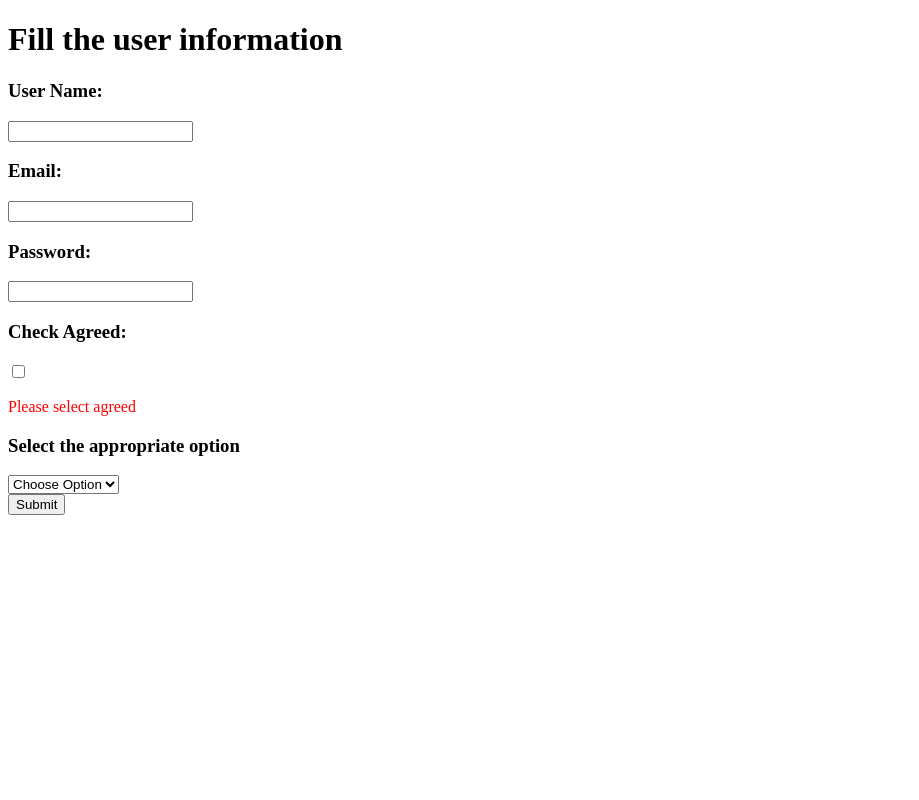
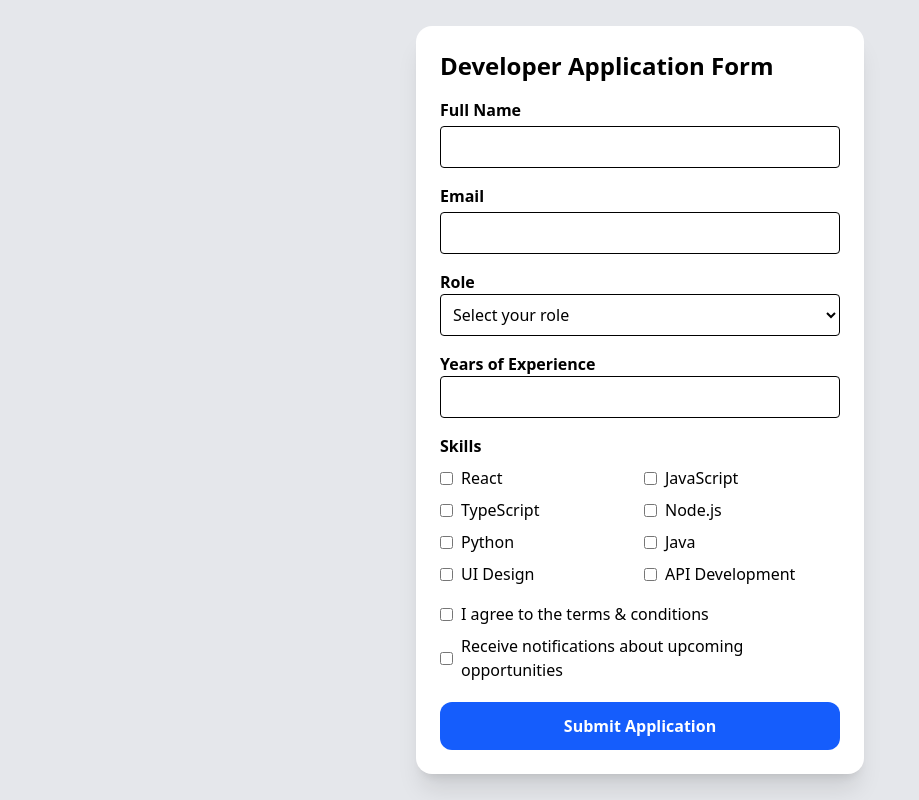
Before and after one commit to AbdifatahDeeq/React-course, a React (Vite) app: page / in a window 1280 px wide. Shown: the whole page, without its empty margins (0-919 px from the left). Built offline with nearby package versions, Linux system fonts and the light colour scheme.

Commit message:
Assigment 23

```diff
--- /dev/null
+++ b/src/ApplicationForm.jsx
@@ -0,0 +1,161 @@
+import React, { useState } from "react";
+
+export default function ApplicationForm() {
+  const [input, setInput] = useState({
+    fullname: "",
+    email: "",
+    role: "",
+    yrsExperience: "",
+    skills: [],
+    termsAgreement: false,
+    notification: false,
+  });
+
+  // ⭐ ONE FUNCTION TO HANDLE EVERYTHING
+  const handleInput = (e) => {
+    const { name, value, type, checked } = e.target;
+
+    // Handle multiple skills (checkbox group)
+    if (name === "skills") {
+      setInput((prev) => {
+        if (checked) {
+          return { ...prev, skills: [...prev.skills, value] };
+        } else {
+          return {
+            ...prev,
+            skills: prev.skills.filter((skill) => skill !== value),
+          };
+        }
+      });
+      return;
+    }
+
+    // Handle normal inputs (text, number, select, single checkbox)
+    setInput((prev) => ({
+      ...prev,
+      [name]: type === "checkbox" ? checked : value,
+    }));
+  };
+
+  const handleSubmit = () => {
+    console.log("Form Submitted:", input);
+  };
+
+  return (
+    <div className="min-h-screen bg-gray-200 flex items-center justify-center">
+      <div className="bg-white shadow-xl rounded-2xl p-6 w-full max-w-md">
+        <h1 className="text-2xl font-bold mb-4">Developer Application Form</h1>
+
+        {/* FULL NAME */}
+        <label className="font-semibold">Full Name</label>
+        <input
+          type="text"
+          name="fullname"
+          className="border p-2 w-full rounded mt-1"
+          onChange={handleInput}
+          value={input.fullname}
+        />
+
+        {/* EMAIL */}
+        <label className="font-semibold mt-4 block">Email</label>
+        <input
+          type="email"
+          name="email"
+          className="border p-2 w-full rounded mt-1"
+          onChange={handleInput}
+          value={input.email}
+        />
+
+        {/* ROLE */}
+        <label className="font-semibold mt-4 block">Role</label>
+        <select
+          name="role"
+          className="border p-2 w-full rounded"
+          onChange={handleInput}
+          value={input.role}
+        >
+          <option value="">Select your role</option>
+          <option value="Frontend Developer">Frontend Developer</option>
+          <option value="Backend Developer">Backend Developer</option>
+          <option value="Fullstack Developer">Fullstack Developer</option>
+          <option value="UI/UX">UI/UX Designer</option>
+          <option value="Product Manager">Product Manager</option>
+        </select>
+
+        {/* YEARS OF EXPERIENCE */}
+        <label className="font-semibold mt-4 block">Years of Experience</label>
+        <input
+          type="number"
+          name="yrsExperience"
+          className="border p-2 w-full rounded"
+          onChange={handleInput}
+          value={
+            input.yrsExperience === "" || input.yrsExperience <= 0 ? (
+              <p className="text-red-500 text-sm mt-1">
+                The year of experience should be more than 0
+              </p>
+            ) : (
+              input.yrsExperience
+            )
+          }
+        />
+
+        {/* SKILLS */}
+        <label className="font-semibold mt-4 block">Skills</label>
+        <div className="grid grid-cols-2 gap-2 mt-2">
+          {[
+            "React",
+            "JavaScript",
+            "TypeScript",
+            "Node.js",
+            "Python",
+            "Java",
+            "UI Design",
+            "API Development",
+          ].map((skill) => (
+            <label key={skill} className="flex items-center space-x-2">
+              <input
+                type="checkbox"
+                name="skills"
+                value={skill}
+                onChange={handleInput}
+                checked={input.skills.includes(skill)}
+              />
+              <span>{skill}</span>
+            </label>
+          ))}
+        </div>
+
+        {/* TERMS AGREEMENT */}
+        <label className="flex items-center mt-4 space-x-2">
+          <input
+            type="checkbox"
+            name="termsAgreement"
+            onChange={handleInput}
+            checked={input.termsAgreement}
+          />
+          <span>I agree to the terms & conditions</span>
+        </label>
+
+        {/* NOTIFICATION */}
+        <label className="flex items-center mt-2 space-x-2">
+          <input
+            type="checkbox"
+            name="notification"
+            onChange={handleInput}
+            checked={input.notification}
+          />
+          <span>Receive notifications about upcoming opportunities</span>
+        </label>
+
+        {/* SUBMIT BUTTON */}
+        <button
+          className="bg-blue-600 hover:bg-blue-500 w-full text-white py-3 mt-5 rounded-xl font-semibold"
+          onClick={handleSubmit}
+        >
+          Submit Application
+        </button>
+      </div>
+    </div>
+  );
+}
--- a/src/FormData.jsx
+++ b/src/FormData.jsx
@@ -1,6 +1,6 @@
 import React, { useState } from "react";
 
-function FormData() {
+function UserForm() {
   const [checked, setChecked] = useState(false);
   const [option, setOption] = useState("");
 
@@ -20,60 +20,100 @@ function FormData() {
     setUserData((prev) => ({ ...prev, [name]: value }));
   };
 
-  const handleChecked = (event) => {
-    setChecked(event.target.checked);
-  };
+  return (
+    <div className="flex justify-center items-center min-h-screen bg-gray-100 px-4">
+      <form
+        onSubmit={handleSubmit}
+        className="w-full max-w-md bg-white shadow-xl rounded-xl p-6 space-y-6"
+      >
+        <h1 className="text-2xl font-bold text-center text-gray-800 mb-4">
+          Fill the User Information
+        </h1>
 
-  return (
+        {/* Username */}
         <div>
-      <form onSubmit={handleSubmit}>
-        <h1>Fill the user information</h1>
-
-        <h3>User Name:</h3>
+          <label className="block font-medium text-gray-700 mb-1">
+            User Name
+          </label>
           <input
             type="text"
             name="username"
             value={userData.username}
             onChange={handleChange}
+            className="w-full p-2 border rounded-lg focus:outline-none focus:ring-2 focus:ring-blue-500"
           />
+        </div>
 
-        <h3>Email:</h3>
+        {/* Email */}
+        <div>
+          <label className="block font-medium text-gray-700 mb-1">Email</label>
           <input
             type="email"
             name="email"
             value={userData.email}
             onChange={handleChange}
+            className="w-full p-2 border rounded-lg focus:outline-none focus:ring-2 focus:ring-blue-500"
           />
+        </div>
 
-        <h3>Password:</h3>
+        {/* Password */}
+        <div>
+          <label className="block font-medium text-gray-700 mb-1">
+            Password
+          </label>
           <input
             type="password"
             name="password"
             value={userData.password}
             onChange={handleChange}
+            className="w-full p-2 border rounded-lg focus:outline-none focus:ring-2 focus:ring-blue-500"
           />
+        </div>
 
-        <h3>Check Agreed:</h3>
-        <input type="checkbox" checked={checked} onChange={handleChecked} />
+        {/* Checkbox */}
+        <div className="flex items-center gap-2">
+          <input
+            type="checkbox"
+            checked={checked}
+            onChange={(e) => setChecked(e.target.checked)}
+            className="h-4 w-4 text-blue-500"
+          />
+          <label className="text-gray-700 font-medium">Agree to terms</label>
+        </div>
 
-        {!checked && <p style={{ color: "red" }}>Please select agreed</p>}
+        {!checked && (
+          <p className="text-red-500 text-sm">Please select agreed</p>
+        )}
 
-        <h3>Select the appropriate option</h3>
+        {/* Select Option */}
+        <div>
+          <label className="block font-medium text-gray-700 mb-1">
+            Select an Option
+          </label>
           <select
             name="option"
             value={option}
             onChange={(e) => setOption(e.target.value)}
+            className="w-full p-2 border rounded-lg bg-white focus:outline-none focus:ring-2 focus:ring-blue-500"
           >
             <option value="">Choose Option</option>
             <option value="option1">Option 1</option>
             <option value="option2">Option 2</option>
+            <option value="option3">Option 3</option>
+            <option value="option4">Option 4</option>
           </select>
+        </div>
 
-        <br />
-        <button type="submit">Submit</button>
+        {/* Submit Button */}
+        <button
+          type="submit"
+          className="w-full bg-blue-600 text-white py-2 rounded-lg hover:bg-blue-700 transition font-medium"
+        >
+          Submit
+        </button>
       </form>
     </div>
   );
 }
 
-export default FormData;
+export default UserForm;
--- a/src/main.jsx
+++ b/src/main.jsx
@@ -1,10 +1,10 @@
 import React from "react";
 import ReactDOM from "react-dom/client";
-// import "./index.css"; // <-- important!
-import FormData from "./FormData";
+import "./index.css"; // <-- important!
+import ApplicationForm from "./ApplicationForm";
 
 ReactDOM.createRoot(document.getElementById("root")).render(
   <React.StrictMode>
-    <FormData />
+    <ApplicationForm />
   </React.StrictMode>
 );
--- /dev/null
+++ b/src/userForm.jsx
@@ -0,0 +1,48 @@
+import React, { useState } from "react";
+
+export default function UserForm() {
+  const [formData, setFormData] = useState({
+    userName: "",
+    email: "",
+    experience: "",
+  });
+
+  const handleChange = (e) => {
+    const { name, value } = e.target;
+    setFormData((prev) => ({ ...prev, [name]: value }));
+  };
+
+  console.log(formData);
+
+  return (
+    <div>
+      <h2>User Form</h2>
+
+      <h3>User Name</h3>
+      <input
+        type="text"
+        name="userName"
+        value={formData.userName}
+        onChange={handleChange}
+      />
+
+      <h3>Email</h3>
+      <input
+        type="text"
+        name="email"
+        value={formData.email}
+        onChange={handleChange}
+      />
+
+      <h3>Years of Experience</h3>
+      <input
+        type="text"
+        name="experience"
+        value={formData.experience}
+        onChange={handleChange}
+      />
+
+      <button type="submit">Submit</button>
+    </div>
+  );
+}
```
Lines whose indentation alone changed are shown as unchanged.
